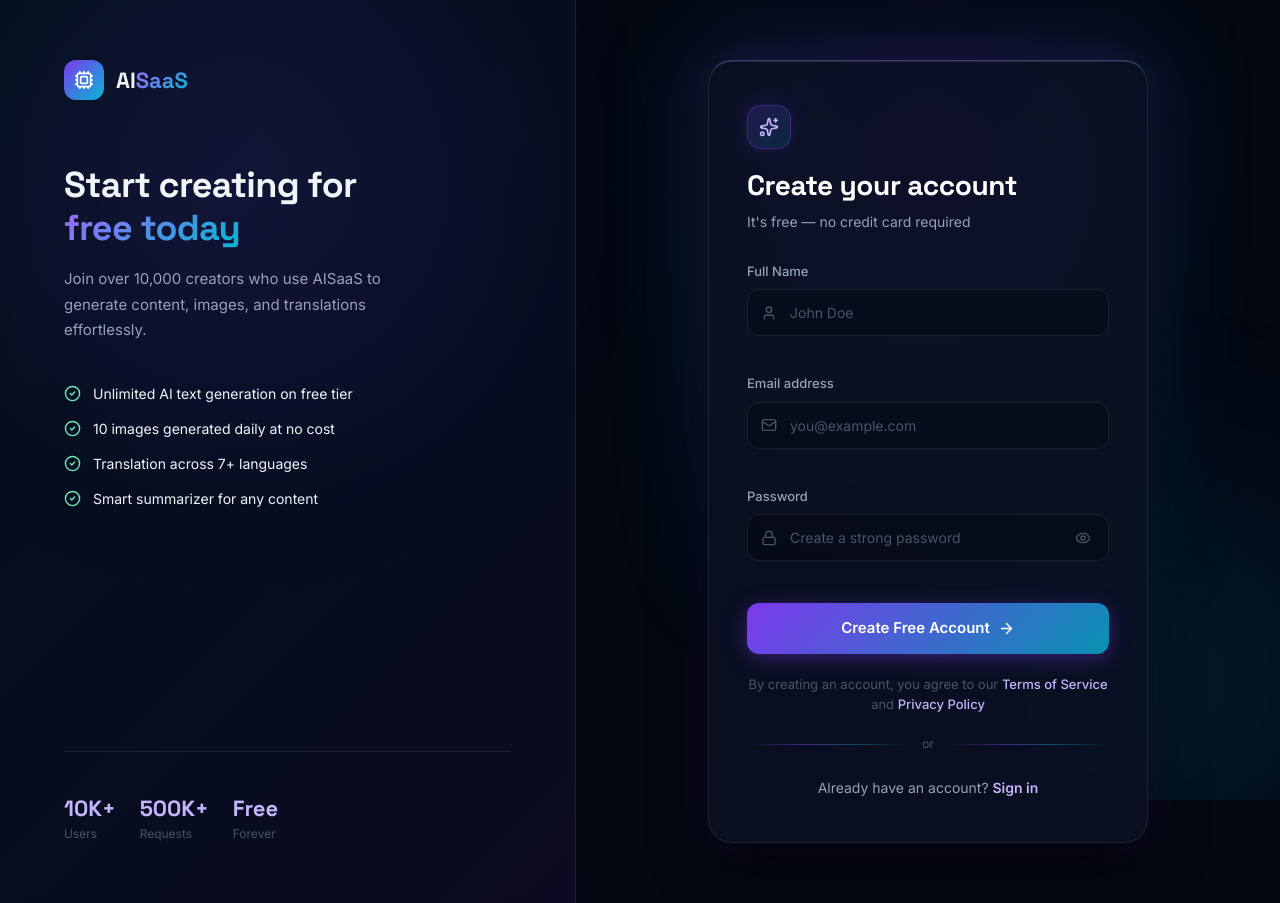
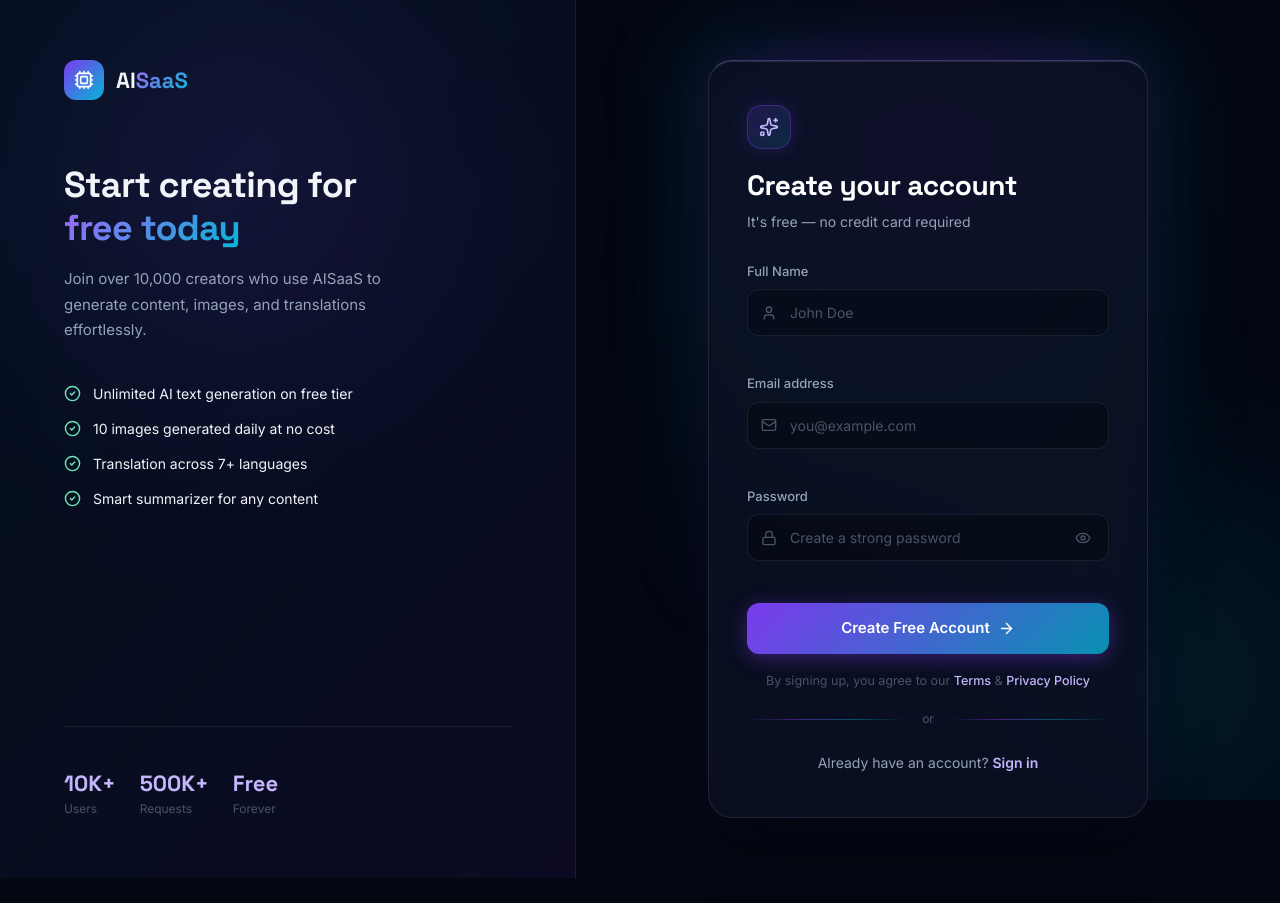
Before and after one commit to JayPrajapati-03/Ai-Saas, a React (Vite) app in the folder ai-saas/: page /register in a window 1280 px wide. After the commit the page ends 878 px from the top, so only its background shows below. Built offline with nearby package versions, Linux system fonts and the light colour scheme; no server answers.

Commit message:
refactor(register): streamline legal agreement notice to concise single-line format

```diff
--- a/ai-saas/src/pages/Register.jsx
+++ b/ai-saas/src/pages/Register.jsx
@@ -200,10 +200,10 @@ export default function Register() {
               </motion.button>
             </form>
 
-            <p style={{ textAlign: "center", marginTop: 20, fontSize: 13, color: "var(--text-muted)", lineHeight: 1.6 }}>
-              By creating an account, you agree to our{" "}
-              <Link to="/terms" style={{ color: "#c4b5fd", textDecoration: "none", fontWeight: 500 }}>Terms of Service</Link>
-              {" "}and{" "}
+            <p style={{ textAlign: "center", marginTop: 18, fontSize: 12.5, color: "var(--text-muted)", lineHeight: 1.5 }}>
+              By signing up, you agree to our{" "}
+              <Link to="/terms" style={{ color: "#c4b5fd", textDecoration: "none", fontWeight: 500 }}>Terms</Link>
+              {" & "}
               <Link to="/privacy" style={{ color: "#c4b5fd", textDecoration: "none", fontWeight: 500 }}>Privacy Policy</Link>
             </p>
 
```
